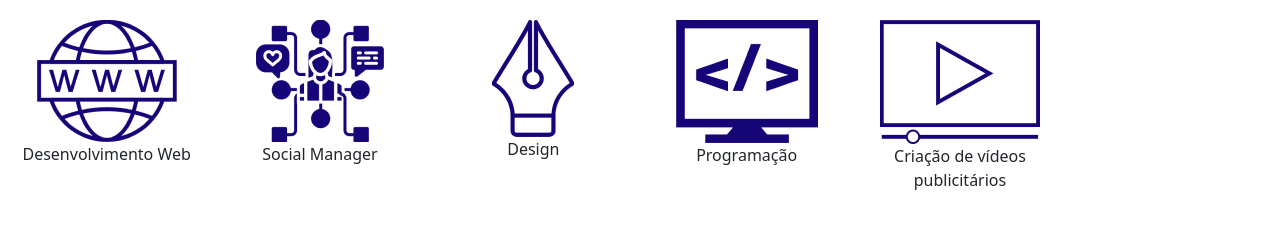
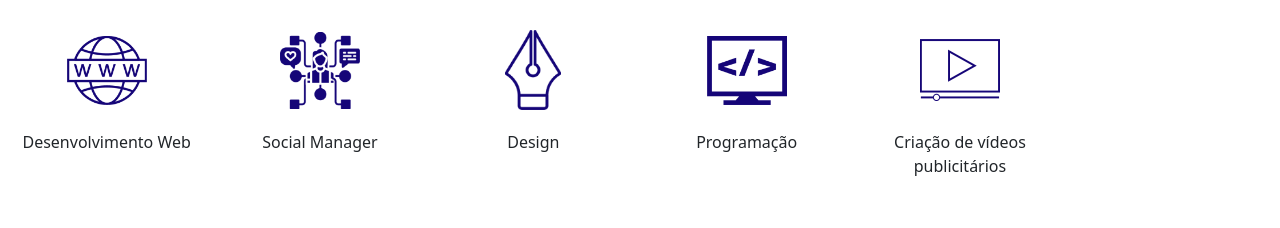
Before and after one commit to andyoliveiraa/portfolio, a plain HTML site: page index.html in a window 1280 px wide. Shown: the part 572-800 px from the top of the page. Drawn offline with nearby package versions, Linux system fonts and the light colour scheme.

Commit message:
update 01

```diff
--- a/css/index.css
+++ b/css/index.css
@@ -49,3 +49,26 @@
     max-width: 100%;
     height: auto;
 }
+
+.job-icon {
+    display: flex;
+    align-items: center;
+    justify-content: center;
+    width: 100px;
+    height: 100px;
+    margin: auto;
+}
+
+.job-icon img {
+    max-width: 80px;
+    max-height: 80px;
+}
+
+.job-title {
+    text-align: center;
+    margin-top: 10px;
+}
+
+.job-container {
+    margin-bottom: 30px;
+}
```
